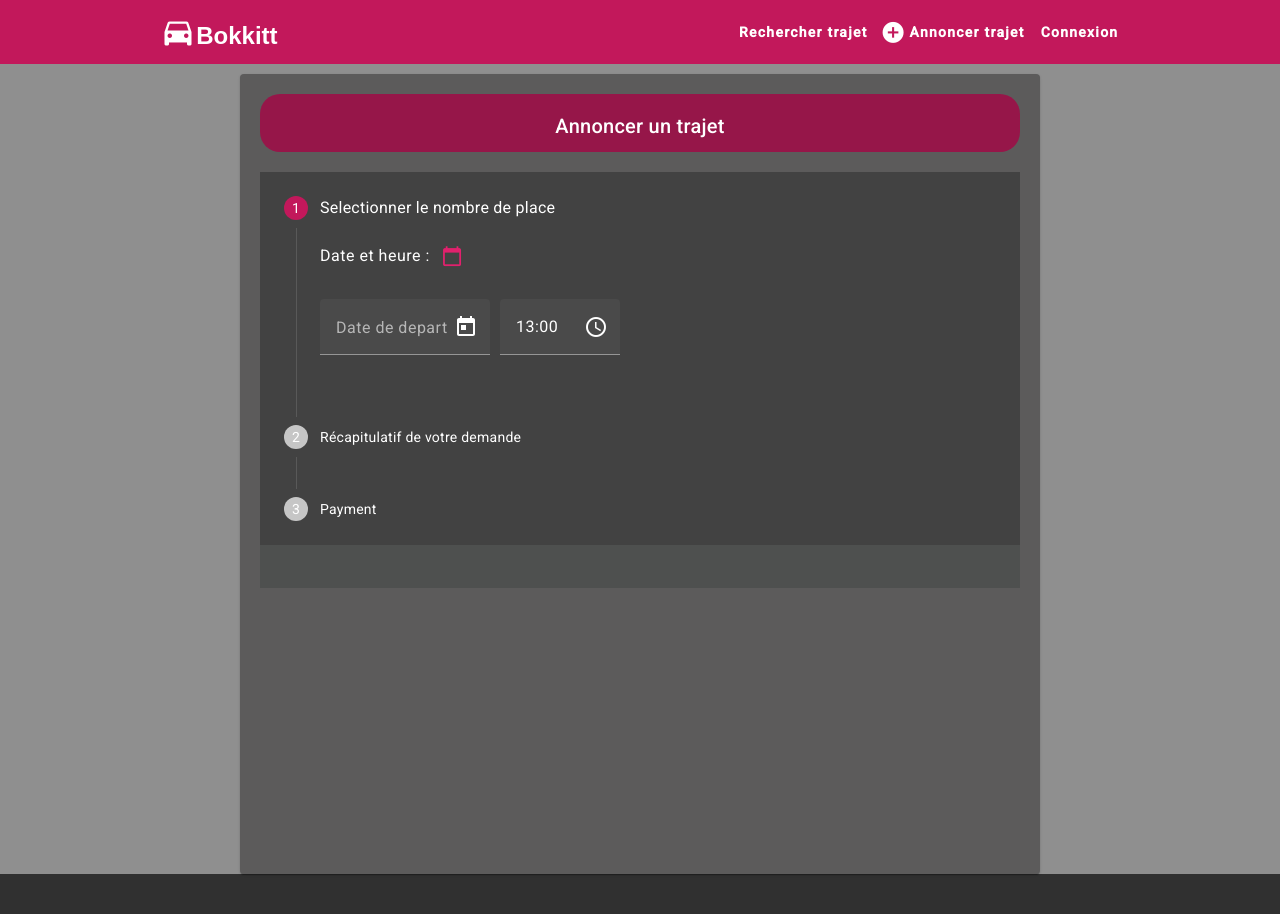
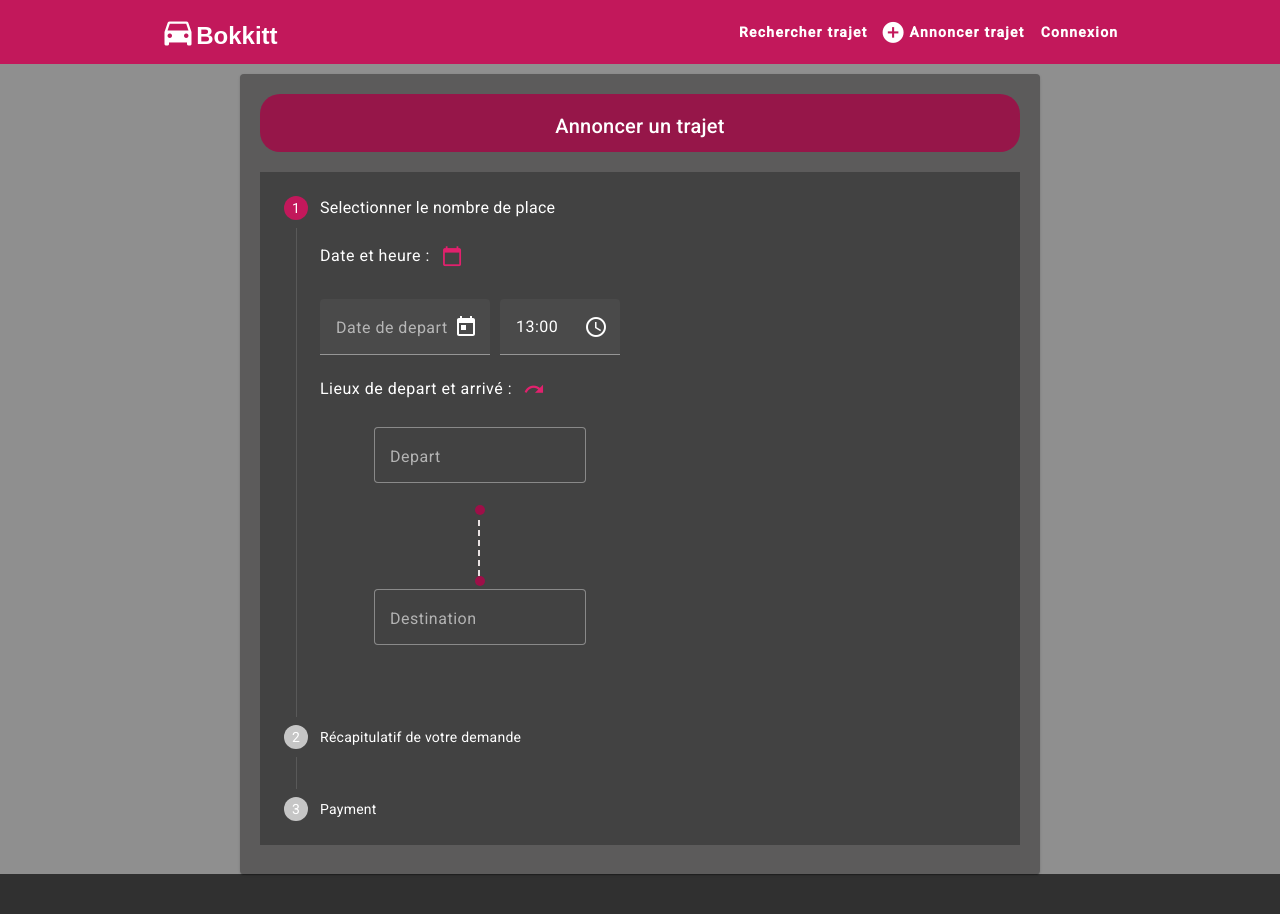
Before and after one commit to mouhamadoudou/Bokkitt-Front, an Angular app: page /add-trip in a window 1280 px wide. Shown: the top 914 px of the page. Built offline with nearby package versions, Linux system fonts and the light colour scheme.

Commit message:
feat (add-trip) : add hour, date(calendar), and depart and destination component

```diff
--- a/src/app/add-trip/add-trip.component.css
+++ b/src/app/add-trip/add-trip.component.css
@@ -1,4 +1,3 @@
-
 .trip-contenair {
   background-color: rgb(143, 143, 143);
   width: 100%;
@@ -21,9 +20,11 @@ mat-card-header {
   display: flex;
   justify-content: center;
   justify-items: center;
+
   mat-card-title {
     margin-bottom: 10px;
   }
+
   border-radius: 20px;
 }
 
@@ -90,7 +91,7 @@ mat-card-content {
 .recap-contenair {
   margin-top: 10px;
   width: 100%;
-  height: 200px;
+  height: 250px;
   /* background-color: rgb(97, 66, 66); */
   display: flex;
 }
@@ -99,15 +100,14 @@ mat-card-content {
 
 /* ttttttttest */
 
-.container {
+.principal-point-container {
   /* background-color: #3a1926; */
-  width: 120px;
+  width: 320px;
   position: relative;
-  height: 140px;
+  height: 240px;
   display: flex;
   flex-direction: column;
   align-items: center;
-  justify-content: space-between;
 }
 
 .point-container {
@@ -121,6 +121,7 @@ mat-card-content {
   height: 10px;
   background-color: #9e0f48;
   border-radius: 50%;
+  margin-bottom: 3px;
 }
 
 .label {
@@ -137,11 +138,12 @@ mat-card-content {
 }
 
 .line {
-  width: 2px;
-  background-color: #ffffff;
+  width: 4px; /* Augmenter la largeur pour mieux voir les points */
+  background-image: radial-gradient(circle, #e9e3e3 3px, transparent 2px);
+  background-size: 2px 10px; /* Augmenter les valeurs pour agrandir les points et les espacer */
+  background-repeat: repeat-y;
   flex-grow: 1;
 }
-
 
 .container-2 {
   padding-top: 10px;
--- a/src/app/add-trip/add-trip.component.html
+++ b/src/app/add-trip/add-trip.component.html
@@ -20,9 +20,8 @@
                             </div>
 
                             <div class="date-time-conetainer">
-
-                                <app-date-input/>
-<app-time-picker/>
+                                <app-date-input />
+                                <app-time-picker />
 
                                 <!-- <mat-form-field class="step-one-form">
                                     <mat-label>Nombre de place</mat-label>
@@ -42,6 +41,86 @@
                                     Confirmer
                                 </button> -->
                             </div>
+                            <div class="date-time-title">
+                                <h4> Lieux de depart et arrivé : </h4>
+                                <mat-icon matSuffix>redo</mat-icon>
+                            </div>
+
+
+                            <div class="recap-contenair">
+                                <div class="principal-point-container">
+                                    <div class="point-container top">
+                                        <mat-form-field class="search-custom" appearance="outline">
+                                            <input matInput [formControl]="myControl" [(ngModel)]="filterValues.depart"
+                                                [matAutocomplete]="auto">
+                                            <mat-autocomplete #auto="matAutocomplete">
+
+                                                @for (option of filteredOptions | async; track option) {
+                                                <mat-option [value]="option">{{option}}</mat-option>
+                                                }
+                                            </mat-autocomplete>
+                                            <mat-label>Depart</mat-label>
+                                        </mat-form-field>
+                                        <div class="point"></div>
+                                    </div>
+                                    <div class="line"></div>
+                                    <div class="point-container bottom">
+                                        <div class="point"></div>
+                                        <mat-form-field class="destination-input" appearance="outline">
+                                            <input matInput [(ngModel)]="filterValues.destination" [formControl]="myControl2"
+                                                [(ngModel)]="filterValues.destination" [matAutocomplete]="auto2">
+                                            <mat-autocomplete #auto2="matAutocomplete">
+
+                                                @for (option of filteredOptions2 | async; track option) {
+                                                <mat-option [value]="option">{{option}}</mat-option>
+                                                }
+                                            </mat-autocomplete>
+                                            <mat-label>Destination</mat-label>
+                                        </mat-form-field>
+                                    </div>
+                                </div>
+
+
+                                <!-- <div class="container-2">
+                                    <div> <span class="descritpion">Télephone :</span> 066175766 </div>
+
+                                    <div class="label"> <span class="descritpion"> Prix passager
+                                            :</span> 14 000 FCFA</div>
+                                    <div class="label"> <span class="descritpion">Nombre de passager
+                                            :</span> 4</div>
+
+                                    <div class="total"> <span class="descritpion"> Prix total :
+                                        </span>14 000 FCFA</div>
+
+                                </div> -->
+                            </div>
+<!--
+                            <mat-form-field class="search-custom" appearance="outline">
+                                <input matInput [formControl]="myControl" [(ngModel)]="filterValues.depart"
+                                    [matAutocomplete]="auto">
+                                <mat-autocomplete #auto="matAutocomplete">
+
+                                    @for (option of filteredOptions | async; track option) {
+                                    <mat-option [value]="option">{{option}}</mat-option>
+                                    }
+                                </mat-autocomplete>
+                                <mat-label>Depart</mat-label>
+                            </mat-form-field>
+
+                            <mat-icon> redo </mat-icon>
+                            <mat-form-field class="destination-input" appearance="outline">
+                                <input matInput [(ngModel)]="filterValues.destination" [formControl]="myControl2"
+                                    [(ngModel)]="filterValues.destination" [matAutocomplete]="auto2">
+                                <mat-autocomplete #auto2="matAutocomplete">
+
+                                    @for (option of filteredOptions2 | async; track option) {
+                                    <mat-option [value]="option">{{option}}</mat-option>
+                                    }
+                                </mat-autocomplete>
+                                <mat-label>Destination</mat-label>
+                            </mat-form-field> -->
+
+
                         </form>
                     </mat-step>
                     <mat-step>
--- a/src/app/add-trip/add-trip.component.ts
+++ b/src/app/add-trip/add-trip.component.ts
@@ -3,6 +3,9 @@ import { FormBuilder, FormGroup, Validators } from '@angular/forms';
 import { DateInputComponent } from '../component/date-input/date-input.component'
 import { MatStepper } from '@angular/material/stepper';
 import {provideNativeDateAdapter} from '@angular/material/core';
+import { FormControl, FormsModule, ReactiveFormsModule} from '@angular/forms';
+import { Observable } from 'rxjs';
+import { map, startWith } from 'rxjs/operators';
 
 @Component({
   selector: 'app-add-trip',
@@ -13,11 +16,23 @@ import {provideNativeDateAdapter} from '@angular/material/core';
 })
 export class AddTripComponent implements OnInit {
 
-
+  public dataSource : any;
+  public city = ["Dakar", "Thies", "Mbour", "Saly", "Mermoz", "Pikine"];
 
   @ViewChild('stepper') private stepper!: MatStepper;
   trajectData: any;
   creditCardForm!: FormGroup;
+
+  myControl = new FormControl('');
+  myControl2 = new FormControl('');
+
+  filteredOptions = new Observable<string[]>;
+  filteredOptions2 = new Observable<string[]>;
+
+  filterValues = {
+    depart: '',
+    destination: ''
+  };
 
   constructor(private fb: FormBuilder) {  }
 
@@ -25,6 +40,23 @@ export class AddTripComponent implements OnInit {
     this.creditCardForm = this.fb.group({
       Number: ['', [Validators.required, Validators.pattern('^[0-9]')]],
     });
+
+    this.filteredOptions = this.myControl.valueChanges.pipe(
+      startWith(''),
+      map(value => this._filter(value || '')),
+    );
+
+    this.filteredOptions2 = this.myControl2.valueChanges.pipe(
+      startWith(''),
+      map(value => this._filter(value || '')),
+    );
+  }
+
+  private _filter(value: string): string[] {
+    console.log(this.dataSource)
+    const filterValue = value.toLowerCase();
+
+    return this.city.filter(option => option.toLowerCase().includes(filterValue));
   }
 
   onSubmit() {
--- a/src/app/home/home.component.ts
+++ b/src/app/home/home.component.ts
@@ -106,6 +106,7 @@ export class HomeComponent implements OnInit, AfterViewInit {
     };
     return filterFunction;
   }
+
   ngAfterViewInit(): void {
     this.dataSource.paginator = this.paginator;
     this.dataSource.sort = this.sort;
```
Lines whose indentation alone changed are shown as unchanged.
